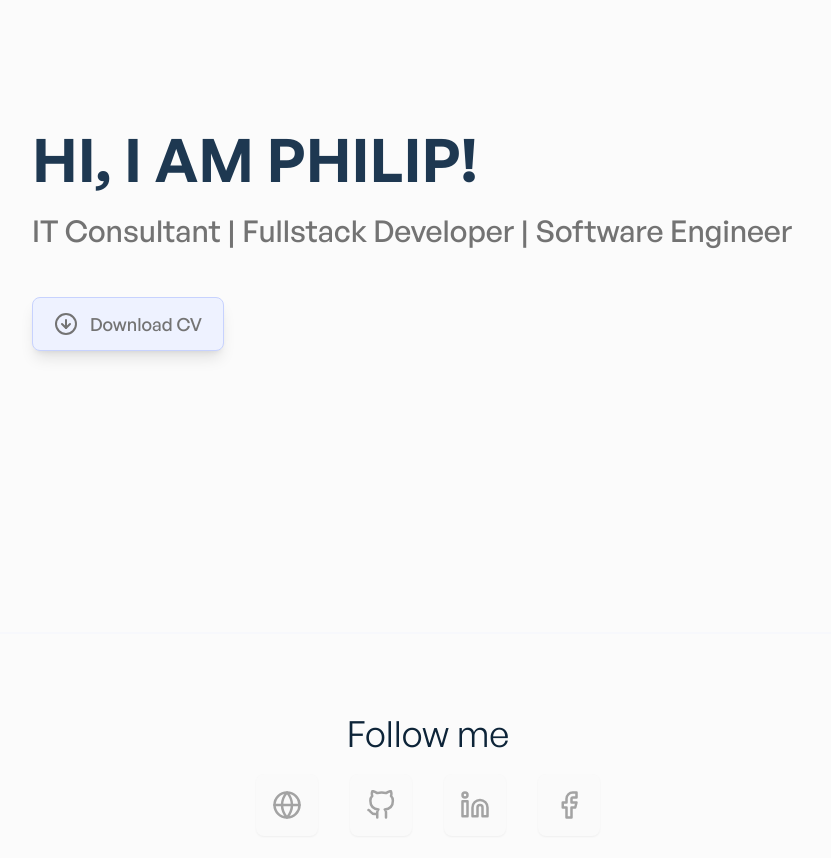
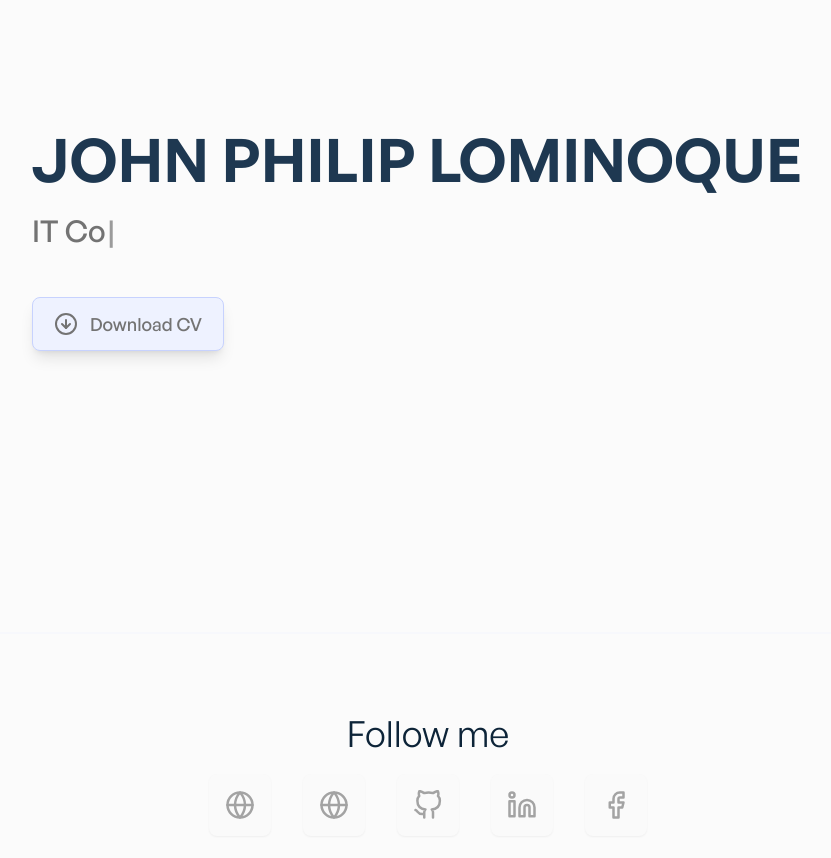
Before and after one commit to JPhlpL/nextjs-portfolio, a Next.js app: page / in a window 1280 px wide. Shown: the part 160-1018 px from the top of the page, without its empty margins (212-1043 px from the left). Built offline with nearby package versions, Linux system fonts and the light colour scheme.

Commit message:
Added typewriting effect and added link on old profile

```diff
--- a/components/shared/AppBanner.jsx
+++ b/components/shared/AppBanner.jsx
@@ -1,11 +1,16 @@
-"use client"
+"use client";
 
-import { motion } from "framer-motion"
-import { FiArrowDownCircle } from "react-icons/fi"
-import useThemeSwitcher from "../../hooks/useThemeSwitcher"
+import { motion } from "framer-motion";
+import dynamic from "next/dynamic";
+import { FiArrowDownCircle } from "react-icons/fi";
+import useThemeSwitcher from "../../hooks/useThemeSwitcher";
 
+// import Typewriter *only* on the client
+const Typewriter = dynamic(() => import("typewriter-effect"), {
+  ssr: false,
+});
 function AppBanner() {
-  const [activeTheme] = useThemeSwitcher()
+  const [activeTheme] = useThemeSwitcher();
 
   return (
     <motion.section
@@ -25,7 +30,7 @@ function AppBanner() {
           }}
           className="font-general-semibold text-4xl lg:text-5xl xl:text-6xl text-left text-ternary-dark dark:text-primary-light uppercase"
         >
-          Hi, I am Philip!
+          John Philip Lominoque
         </motion.h1>
         <motion.p
           initial={{ opacity: 0 }}
@@ -37,7 +42,22 @@ function AppBanner() {
           }}
           className="font-general-medium mt-6 text-xl md:text-2xl lg:text-3xl text-left leading-normal text-gray-500 dark:text-gray-200"
         >
-          IT Consultant | Fullstack Developer | Software Engineer
+        <Typewriter
+        className="font-general-medium mt-6 text-xl md:text-2xl lg:text-3xl text-left leading-normal text-gray-500 dark:text-gray-200"
+          onInit={(typewriter) => {
+            typewriter
+              .typeString("IT Consultant")
+              .pauseFor(2500)
+              .deleteAll()
+              .typeString("Fullstack Developer")
+              .pauseFor(2500)
+              .deleteAll()
+              .typeString("Software Engineer")
+              .pauseFor(2500)
+              .deleteAll()
+              .start();
+          }}
+        />
         </motion.p>
         <motion.div
           initial={{ opacity: 0 }}
@@ -61,7 +81,7 @@ function AppBanner() {
         </motion.div>
       </div>
     </motion.section>
-  )
+  );
 }
 
-export default AppBanner
+export default AppBanner;
--- a/components/shared/AppFooter.jsx
+++ b/components/shared/AppFooter.jsx
@@ -8,16 +8,21 @@ const socialLinks = [
   },
   {
     id: 2,
+    icon: <FiGlobe />,
+    url: "https://jphlpl.github.io/",
+  },
+  {
+    id: 3,
     icon: <FiGithub />,
     url: "https://github.com/JPhlpL",
   },
   {
-    id: 3,
+    id: 4,
     icon: <FiLinkedin />,
     url: "https://www.linkedin.com/in/jplominoque/",
   },
   {
-    id: 4,
+    id: 5,
     icon: <FiFacebook />,
     url: "https://www.facebook.com/Lipip.JP/",
   },
--- a/package.json
+++ b/package.json
@@ -20,6 +20,7 @@
     "react-intersection-observer": "^9.16.0",
     "react-tooltip": "^5.28.0",
     "react-vertical-timeline-component": "^3.5.3",
+    "typewriter-effect": "^2.21.0",
     "uuid": "^8.3.2"
   },
   "devDependencies": {
```
Also changed, not shown: 1 other file (tests, documents, lock files or other folders).
